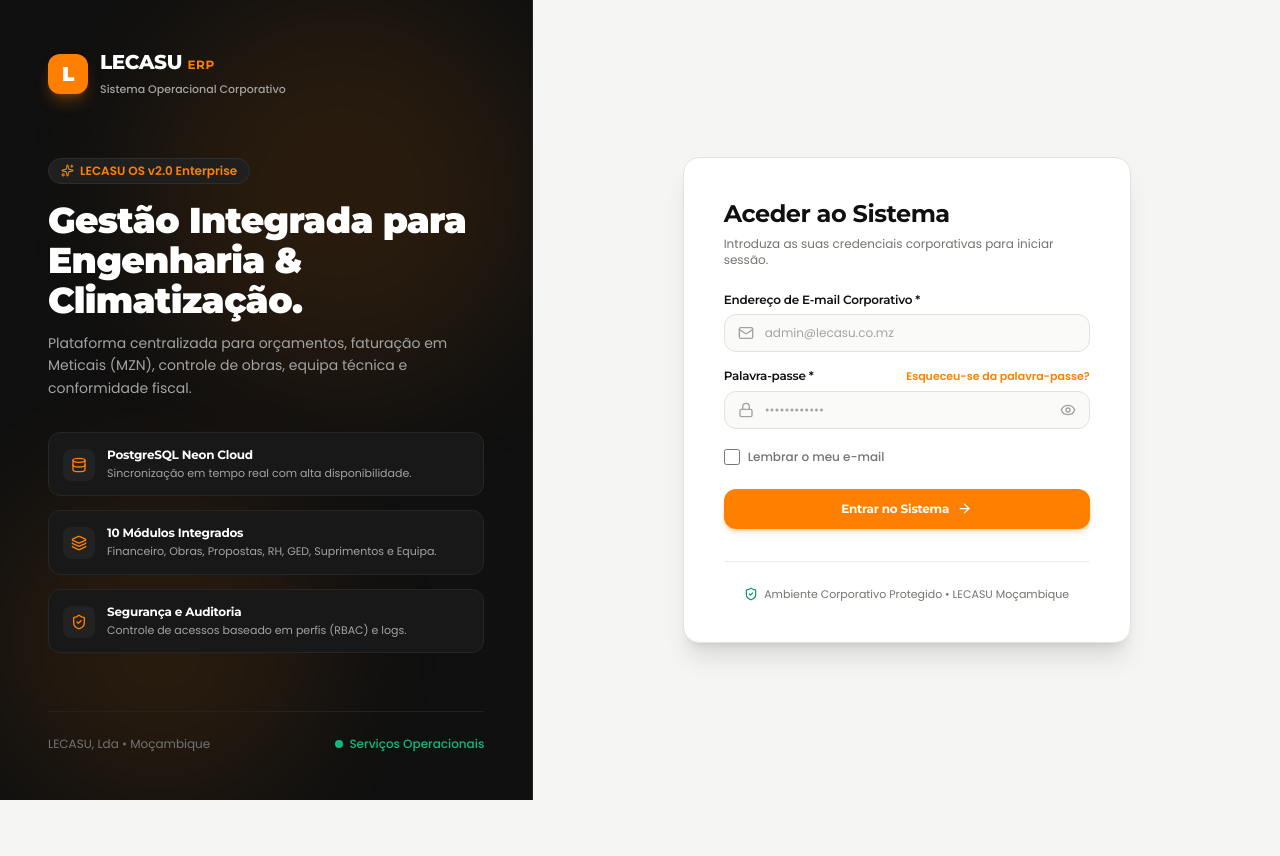
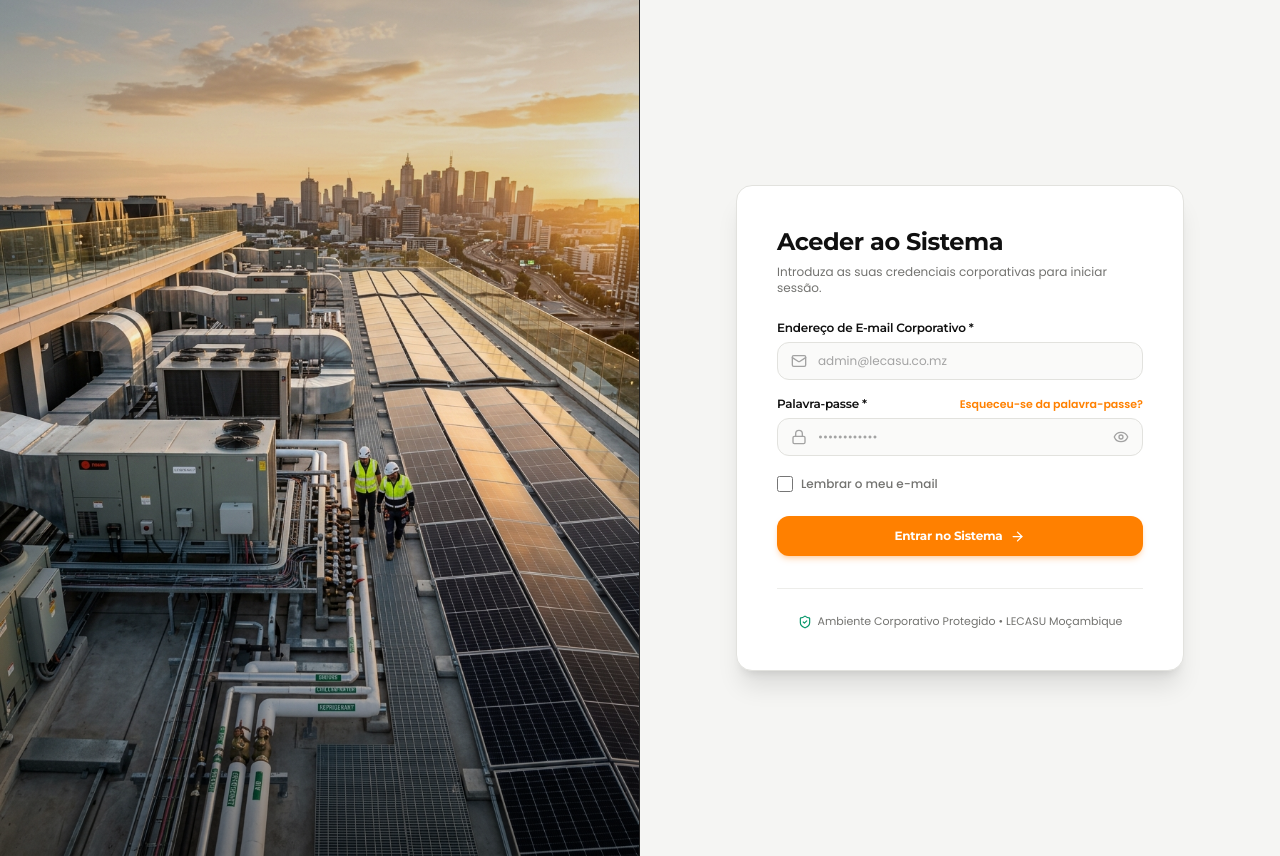
Before and after one commit to jossuemohamad-cmd/LECASU-Sistema-Operacional, a React (Vite) app in the folder frontend/: page / in a window 1280 px wide. Before the commit the page ends 800 px from the top, so only its background shows below. Built offline with nearby package versions, Linux system fonts and the light colour scheme.

Commit message:
feat(auth): replace left panel text with high-resolution corporate engineering and HVAC cover image

```diff
--- a/frontend/src/components/auth/LoginView.tsx
+++ b/frontend/src/components/auth/LoginView.tsx
@@ -9,10 +9,7 @@ import {
   CheckCircle2,
   X,
   Eye,
-  EyeOff,
-  Layers,
-  Sparkles,
-  Database
+  EyeOff
 } from 'lucide-react';
 import type { User } from '../../types';
 import { loginUser, forgotPassword, resetPassword } from '../../services/api';
@@ -305,94 +302,22 @@ export const LoginView: React.FC<LoginViewProps> = ({ onLoginSuccess }) => {
     <div className="min-h-screen w-full flex bg-[#F5F5F3] font-sans selection:bg-[#FF8000] selection:text-white">
 
       {/*
-        PAINEL ESQUERDO: BRANDING CORPORATIVO & HIGHLIGHTS DO SISTEMA
-        (Visível em telas grandes para demonstrar autoridade e elegância)
+        PAINEL ESQUERDO: IMAGEM CORPORATIVA DOS SERVIÇOS DA EMPRESA
       */}
-      <div className="hidden lg:flex lg:w-5/12 bg-[#101010] text-white flex-col justify-between p-12 relative overflow-hidden border-r border-[#222222]">
-        {/* Glow ambiente sutil */}
-        <div className="absolute top-0 right-0 w-96 h-96 bg-[#FF8000]/10 rounded-full blur-3xl pointer-events-none" />
-        <div className="absolute bottom-0 left-0 w-80 h-80 bg-[#FF8000]/10 rounded-full blur-3xl pointer-events-none" />
-
-        {/* Top Header do Painel Esquerdo */}
-        <div className="relative z-10">
-          <div className="flex items-center space-x-3">
-            <div className="w-10 h-10 rounded-xl bg-[#FF8000] flex items-center justify-center font-heading font-black text-white text-xl shadow-lg shadow-[#FF8000]/30">
-              L
-            </div>
-            <div>
-              <span className="font-heading font-extrabold text-xl tracking-tight text-white block">
-                LECASU <span className="text-[#FF8000] text-xs font-bold tracking-wider uppercase">ERP</span>
-              </span>
-              <span className="text-[11px] text-neutral-400 font-medium">
-                Sistema Operacional Corporativo
-              </span>
-            </div>
-          </div>
-        </div>
-
-        {/* Centro: Mensagem & Destaques de Alto Nível */}
-        <div className="relative z-10 my-auto py-12 space-y-8">
-          <div>
-            <span className="inline-flex items-center gap-1.5 px-3 py-1 rounded-full text-xs font-semibold bg-[#1F1F1F] text-[#FF8000] border border-[#2E2E2E] mb-4">
-              <Sparkles size={13} />
-              LECASU OS v2.0 Enterprise
-            </span>
-            <h2 className="text-3xl xl:text-4xl font-black font-heading tracking-tight text-white leading-tight">
-              Gestão Integrada para Engenharia & Climatização.
-            </h2>
-            <p className="text-sm text-neutral-400 mt-3 leading-relaxed">
-              Plataforma centralizada para orçamentos, faturação em Meticais (MZN), controle de obras, equipa técnica e conformidade fiscal.
-            </p>
-          </div>
-
-          {/* Grid de Recursos do Sistema */}
-          <div className="space-y-3.5">
-            <div className="flex items-start space-x-3 p-3.5 rounded-xl bg-[#181818] border border-[#262626]">
-              <div className="p-2 rounded-lg bg-[#222222] text-[#FF8000] flex-shrink-0 mt-0.5">
-                <Database size={16} />
-              </div>
-              <div>
-                <h4 className="text-xs font-bold text-white font-heading">PostgreSQL Neon Cloud</h4>
-                <p className="text-[11px] text-neutral-400 mt-0.5">Sincronização em tempo real com alta disponibilidade.</p>
-              </div>
-            </div>
-
-            <div className="flex items-start space-x-3 p-3.5 rounded-xl bg-[#181818] border border-[#262626]">
-              <div className="p-2 rounded-lg bg-[#222222] text-[#FF8000] flex-shrink-0 mt-0.5">
-                <Layers size={16} />
-              </div>
-              <div>
-                <h4 className="text-xs font-bold text-white font-heading">10 Módulos Integrados</h4>
-                <p className="text-[11px] text-neutral-400 mt-0.5">Financeiro, Obras, Propostas, RH, GED, Suprimentos e Equipa.</p>
-              </div>
-            </div>
-
-            <div className="flex items-start space-x-3 p-3.5 rounded-xl bg-[#181818] border border-[#262626]">
-              <div className="p-2 rounded-lg bg-[#222222] text-[#FF8000] flex-shrink-0 mt-0.5">
-                <ShieldCheck size={16} />
-              </div>
-              <div>
-                <h4 className="text-xs font-bold text-white font-heading">Segurança e Auditoria</h4>
-                <p className="text-[11px] text-neutral-400 mt-0.5">Controle de acessos baseado em perfis (RBAC) e logs.</p>
-              </div>
-            </div>
-          </div>
-        </div>
-
-        {/* Rodapé do Painel Esquerdo */}
-        <div className="relative z-10 pt-6 border-t border-[#222222] text-xs text-neutral-500 flex items-center justify-between">
-          <span>LECASU, Lda • Moçambique</span>
-          <span className="flex items-center gap-1.5 text-emerald-500 font-medium">
-            <span className="w-2 h-2 rounded-full bg-emerald-500 animate-pulse"></span>
-            Serviços Operacionais
-          </span>
-        </div>
+      <div className="hidden lg:block lg:w-1/2 relative overflow-hidden bg-[#101010] border-r border-[#222222]">
+        <img
+          src="/login-cover.jpg"
+          alt="LECASU Serviços de Engenharia, Climatização e Energia Solar"
+          className="w-full h-full object-cover"
+        />
+        {/* Sutil gradiente para acabamento sofisticado */}
+        <div className="absolute inset-0 bg-gradient-to-t from-black/40 via-transparent to-black/20 pointer-events-none" />
       </div>
 
       {/*
         PAINEL DIREITO: FORMULÁRIO DE LOGIN LIMPO, CLARO E PROFISSIONAL
       */}
-      <div className="w-full lg:w-7/12 flex items-center justify-center p-6 sm:p-12 md:p-16 bg-[#F5F5F3]">
+      <div className="w-full lg:w-1/2 flex items-center justify-center p-6 sm:p-12 md:p-16 bg-[#F5F5F3]">
         <div className="w-full max-w-md bg-white rounded-2xl border border-[#E2E2DE] shadow-xl p-8 sm:p-10 animate-in fade-in zoom-in-95 duration-200">
 
           {/* Logo visível em Mobile */}
```
Also changed, not shown: frontend/public/login-cover.jpg (added), frontend/src/assets/login-cover.jpg (added).
